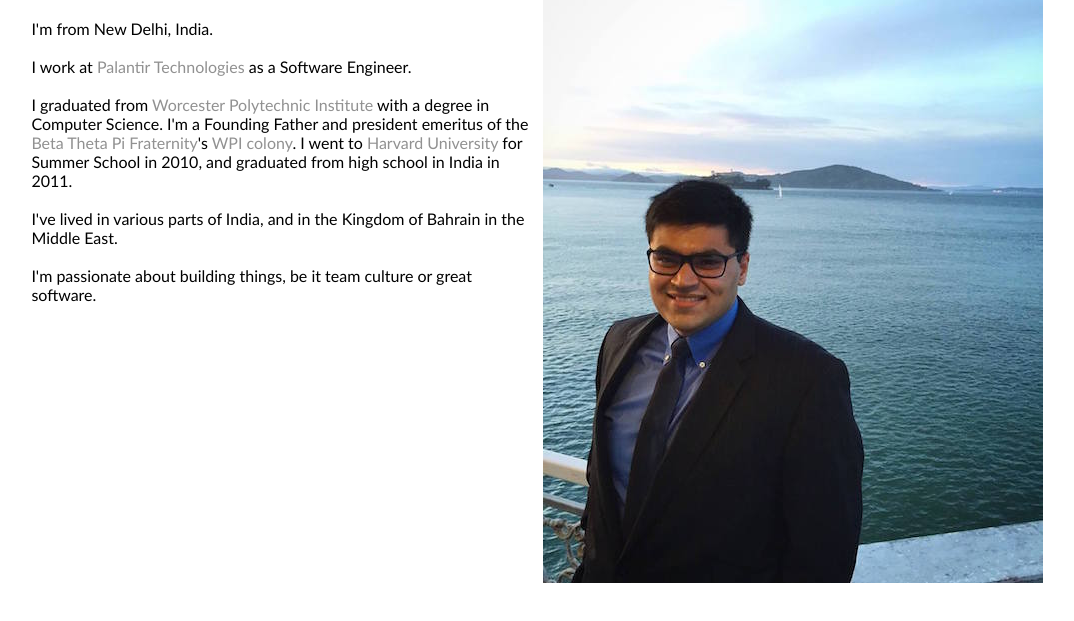
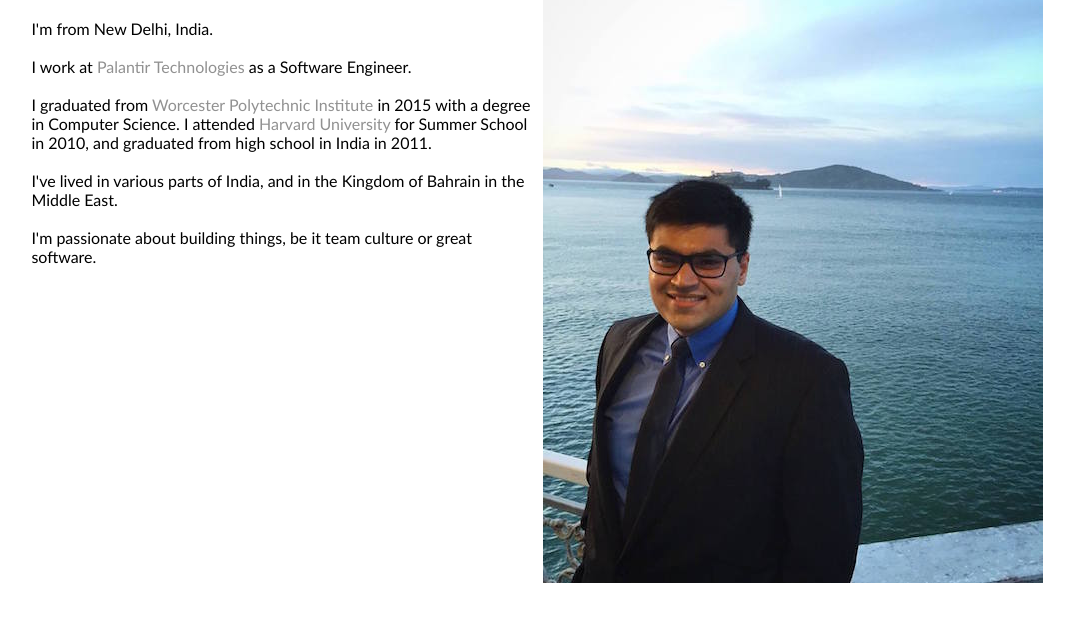
Before and after one commit to tusharnarayan/tusharnarayan.github.io, a plain HTML site: page index.html in a window 1280 px wide. Shown: the part 105-726 px from the top of the page, without its empty margins (103-1177 px from the left). Drawn offline with Linux system fonts and the light colour scheme.

Commit message:
more simplification

```diff
--- a/index.html
+++ b/index.html
@@ -23,7 +23,7 @@
 			<meta name="language" content="english"/>
 			<meta name="keywords" content="Tushar Narayan, tusharnarayan@gmail.com, TUSHAR NARAYAN, Worcester Polytechnic, Worcester, Massachusetts, tushar narayan, tushar narayan website, webdesigner, web designer, Harvard, Harvard Summer school, harvard summer school, tushar narayan web, tushar narayan website, TUSHAR NARAYAN STUDENT" />
 			<meta name="title" content="Official Website of Tushar Narayan" />
-			<meta name="description" content="Tushar Narayan graduated from Worcester Polytechnic Institute. He currently works in California." />
+			<meta name="description" content="Tushar Narayan graduated from Worcester Polytechnic Institute in 2015. He currently works in California." />
 			<meta http-equiv="refresh" content="240" />
 			<!--End Traditional Meta Tags-->
 		<!--End of property tags-->
@@ -56,7 +56,7 @@
 			I work at <a href="https://www.palantir.com/">Palantir Technologies</a> as a Software Engineer.
 			<br />
 			<br />
-			I graduated from <a href="http://www.wpi.edu/">Worcester Polytechnic Institute</a> with a degree in Computer Science. I'm a Founding Father and president emeritus of the <a href="http://betathetapi.org/">Beta Theta Pi Fraternity</a>'s <a href="http://betathetapi.wpi.edu/">WPI colony</a>. I went to <a href="http://www.harvard.edu/">Harvard University</a> for Summer School in 2010, and graduated from high school in India in 2011.
+			I graduated from <a href="http://www.wpi.edu/">Worcester Polytechnic Institute</a> in 2015 with a degree in Computer Science. I attended <a href="http://www.harvard.edu/">Harvard University</a> for Summer School in 2010, and graduated from high school in India in 2011.
 			<br />
 			<br />
 			I've lived in various parts of India, and in the Kingdom of Bahrain in the Middle East.
```
